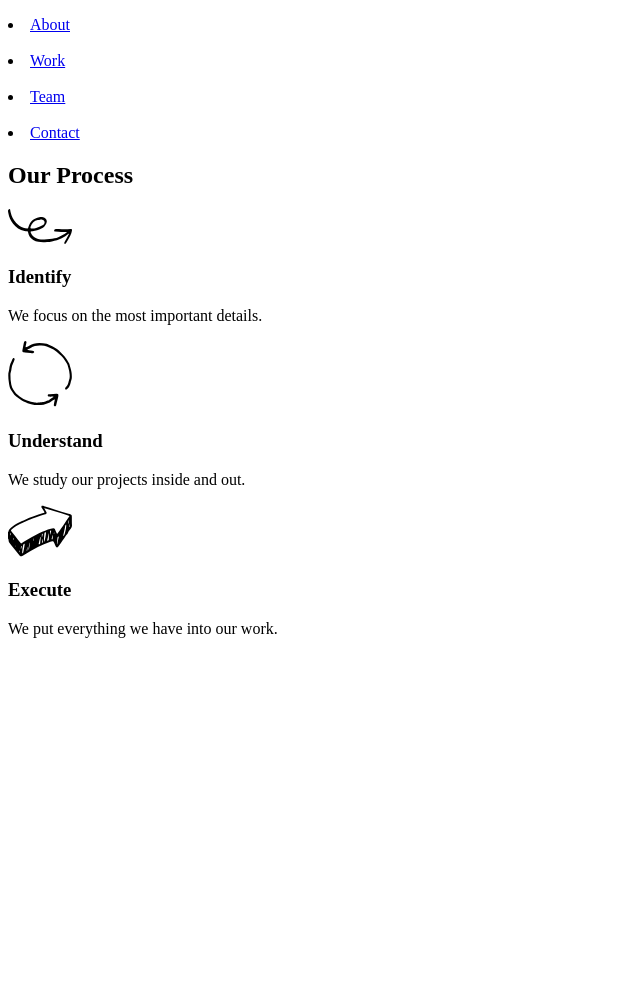
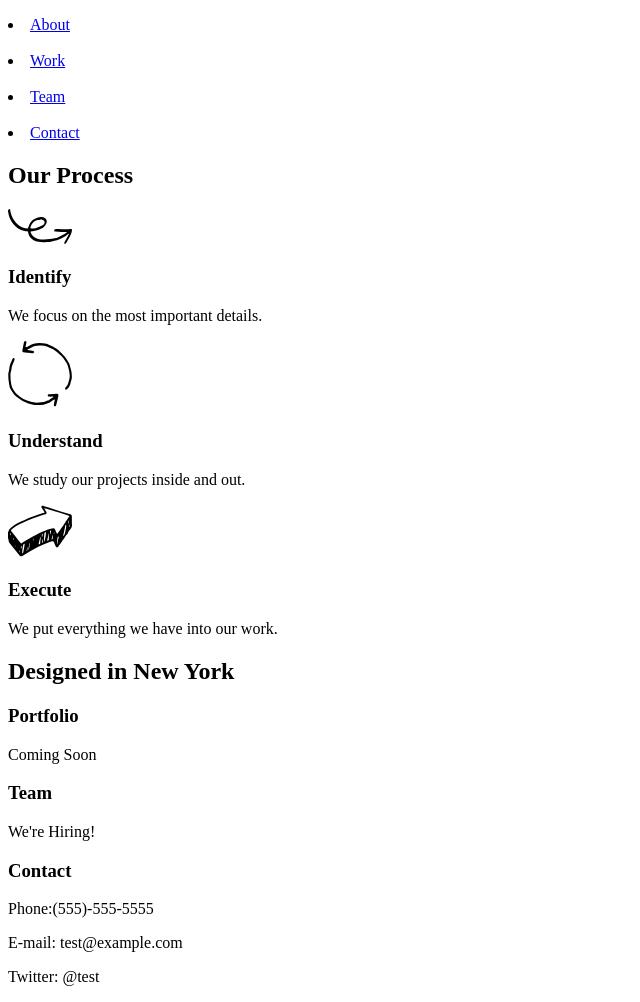
Before and after one commit to mm02313/broadway, a plain HTML site: page index.html in a window 1280 px wide. Shown: the part 100-1102 px from the top of the page, without its empty margins (0-640 px from the left). Before the commit the page ends 800 px from the top, so only its background shows below. Drawn offline with Linux system fonts and the light colour scheme.

Commit message:
Add Portfolio section

```diff
--- a/index.html
+++ b/index.html
@@ -45,6 +45,25 @@
       <p>We put everything we have into our work.</p>
   </div>
 
+<!-- Portfolio Section -->
+
+  <div id="portfolio">
+    <h2>Designed in New York</h2>
+    <h3>Portfolio</h3>
+      <p>Coming Soon</p>
+  </div>
+
+  <div id="team">
+    <h3>Team</h3>
+    <p>We're Hiring!</p>
+  </div>
+
+  <div id="contact">
+    <h3>Contact</h3>
+      <p>Phone:(555)-555-5555</p>
+      <p>E-mail: test@example.com</p>
+      <p>Twitter: @test</p>
+  </div>
 
   </body>
 </html>
```
